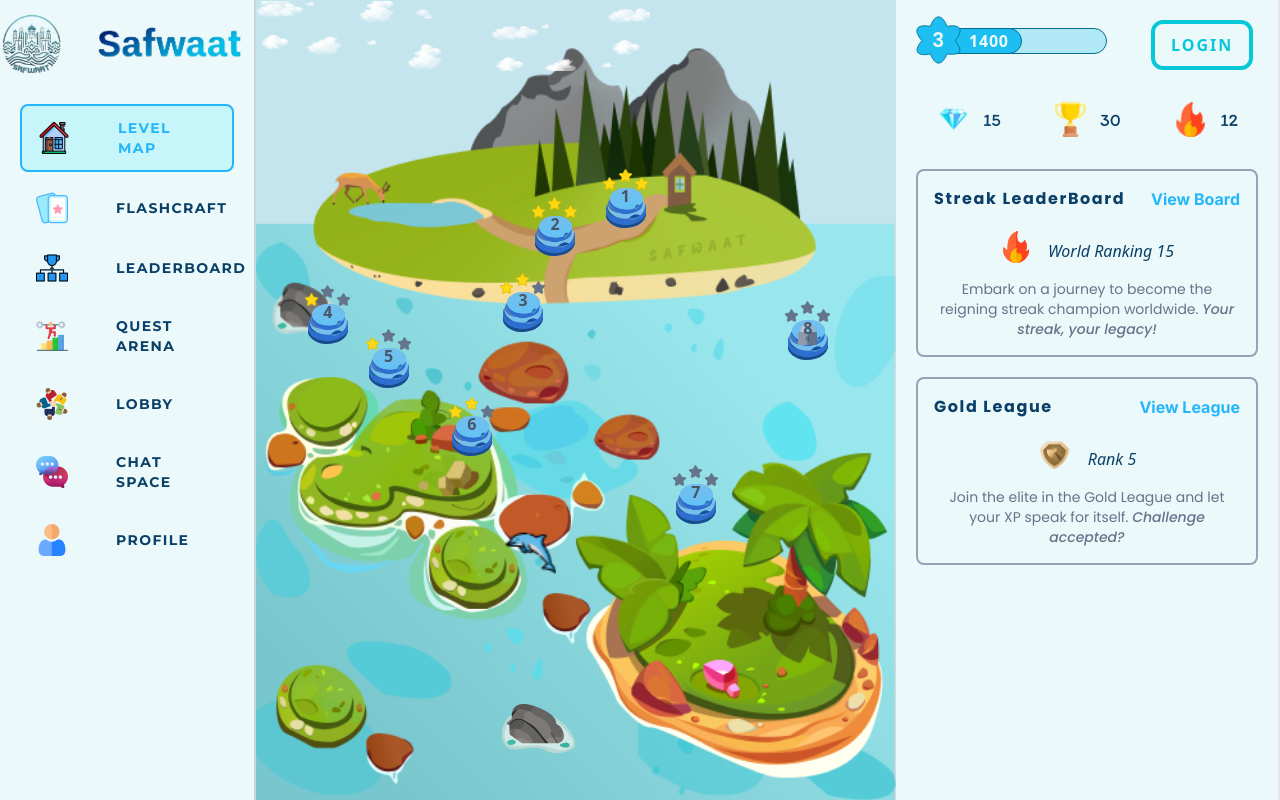
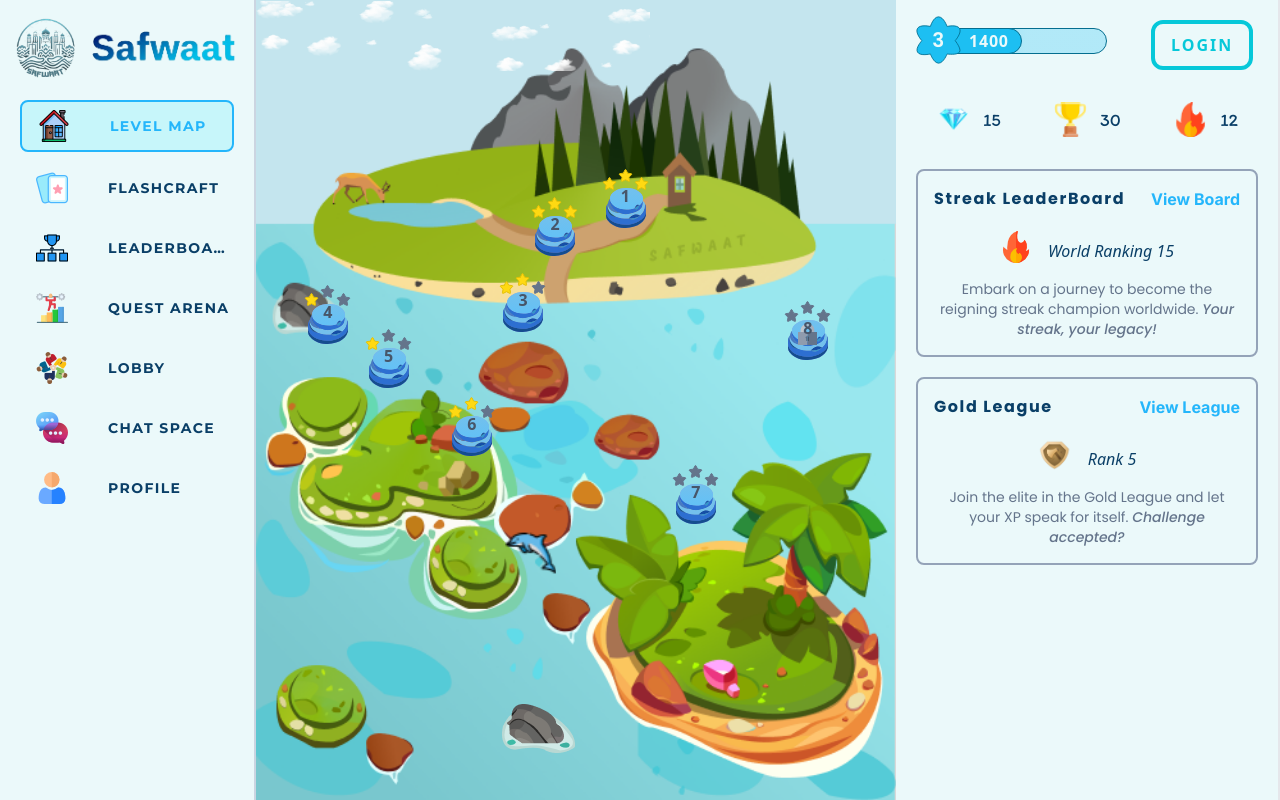
Before and after one commit to arsalan1004/Safwaat, a React (Vite) app in the folder Frontend/: page / in a window 1280 px wide. Built offline with nearby package versions, Linux system fonts and the light colour scheme.

Commit message:
Left Side Bar Responsive

```diff
--- a/Frontend/src/Components/Home/LeftSideBar/LeftSideBar.jsx
+++ b/Frontend/src/Components/Home/LeftSideBar/LeftSideBar.jsx
@@ -20,9 +20,9 @@
     s1:block s1:w-[15%] s2:w-[25%] s3:w-[25%] s4:w-[20%] s5:w-[25%] '>
 
         {/* Header */}
-        <div className='flex-center px-2 py-3 mb-4'>
-            <img src={Logo} alt="Safwaat Logo" className='mix-blend-multiply mr-6 h-16 w-16' />
-            <img src={textLogo} alt="Text Logo"  className='mix-blend-multiply h-14' />
+        <div className='flex-center mt-4 s3:mx-2 mb-5'>
+            <img src={Logo} alt="Safwaat Logo" className='mix-blend-multiply ml-3 s4:ml-2 s4:mr-1 s5:mr-10 h-[64px] w-[64px]' />
+            <img src={textLogo} alt="Text Logo"  className='mix-blend-multiply h-14 hidden s3:block ' />
             {/* <h1 className='font-semibold text-secondary text-lg tracking-widest font-Poppins'>SAFWAAT</h1> */}
         </div>
 
--- a/Frontend/src/UI/Navigation/NavOption.jsx
+++ b/Frontend/src/UI/Navigation/NavOption.jsx
@@ -2,11 +2,11 @@
 
 function NavOption(props) {
   return (
-    <div className={`group flex items-center mb-3 px-4 py-2 rounded-lg
+    <div className={`group flex items-center mb-3 pl-4 py-2 rounded-lg
         hover:bg-[#C7F6FA] hover:border-2 border-[#24B6FB]
         ${props.altText == 'Home Option' ? 'bg-[#C7F6FA] border-2 border-[#24B6FB] ' : 'bg-transparent' }`}>
         <img src={props.imgSrc} alt={props.altText} className='mr-10' />
-        <h2 className={`px-2 py-1 font-Montserrat h-full font-bold tracking-widest text-sm group-hover:text-[#24B6FB]
+        <h2 className={`py-1 truncate font-Montserrat h-full w-full font-bold tracking-widest text-sm group-hover:text-[#24B6FB]
             ${props.altText == 'Home Option' ?  'text-[#24B6FB]' : 'text-secondary' } `}>{props.optionText}</h2>
     </div>
   )
```
